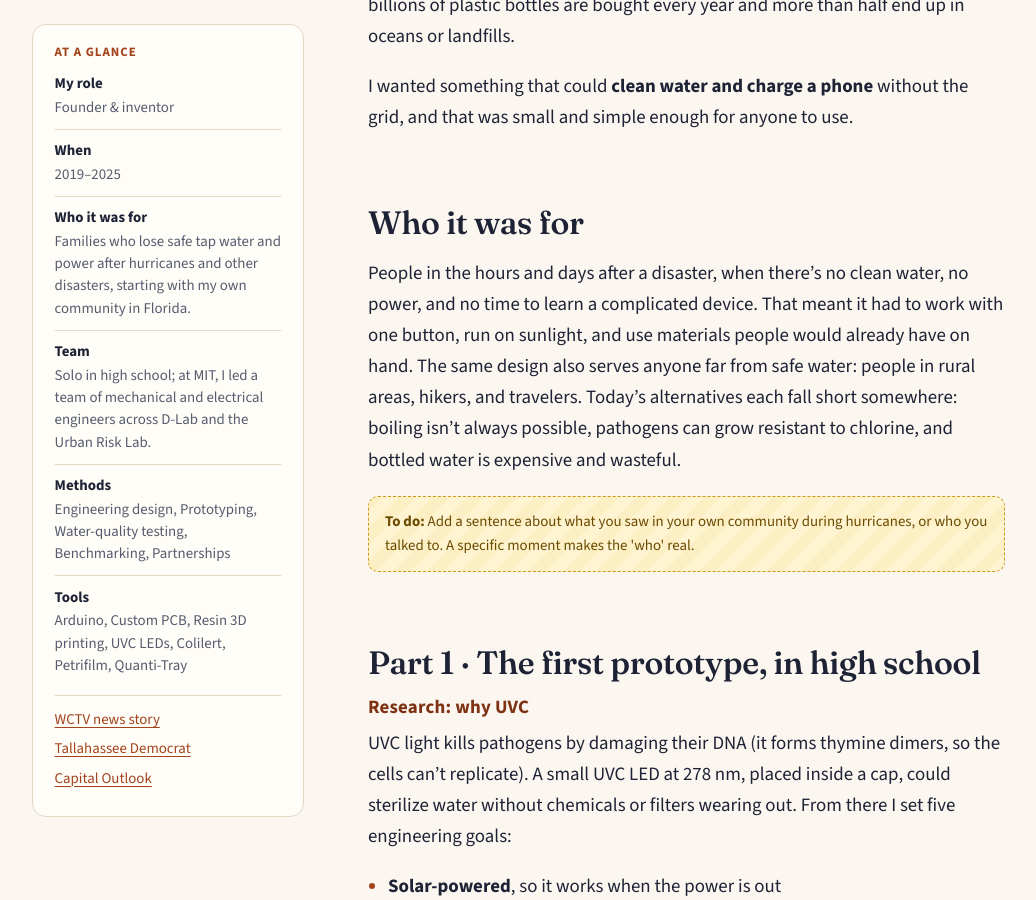
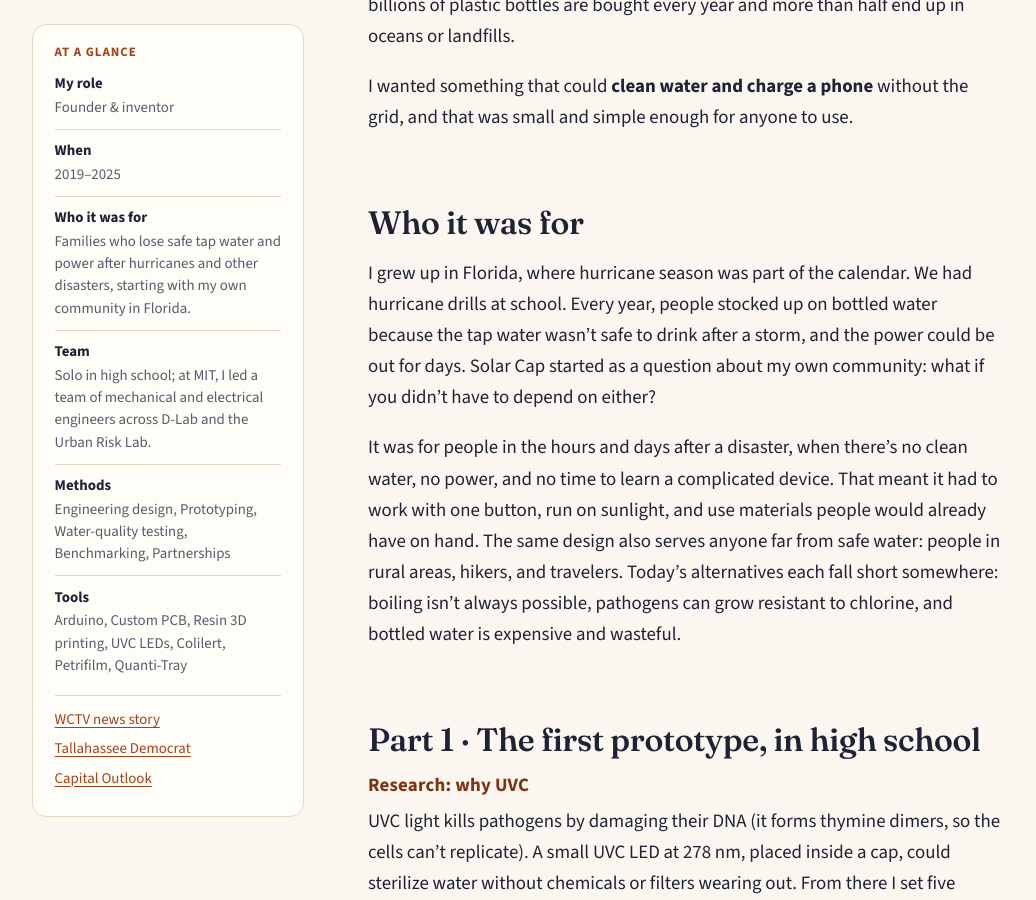
Before and after one commit to sabrinahu618/portfolio, a Jekyll site: the page built from _projects/solar-cap.md, in a window 1280 px wide and 900 px high, scrolled down 1681 px. Shown: the whole window, without its empty margins (32-1068 px from the left). Built offline with Jekyll 4.4.1, drawn with Linux system fonts in a browser that asks for light colours.

Commit message:
Solar Cap: add personal context about Florida hurricane seasons
Co-Authored-By: Claude Opus 5.5 <noreply@anthropic.com>
Claude-Session: https://claude.ai/code/session_01HybnYJGYPLDq5hkAYptQSd

```diff
--- a/_projects/solar-cap.md
+++ b/_projects/solar-cap.md
@@ -40,9 +40,10 @@ I wanted something that could **clean water and charge a phone** without the gri
 
 ## Who it was for
 
-People in the hours and days after a disaster, when there's no clean water, no power, and no time to learn a complicated device. That meant it had to work with one button, run on sunlight, and use materials people would already have on hand. The same design also serves anyone far from safe water: people in rural areas, hikers, and travelers. Today's alternatives each fall short somewhere: boiling isn't always possible, pathogens can grow resistant to chlorine, and bottled water is expensive and wasteful.
+I grew up in Florida, where hurricane season was part of the calendar. We had hurricane drills at school. Every year, people stocked up on bottled water because the tap water wasn't safe to drink after a storm, and the power could be out for days. Solar Cap started as a question about my own community: what if you didn't have to depend on either?
 
-{% include todo.html note="Add a sentence about what you saw in your own community during hurricanes, or who you talked to. A specific moment makes the 'who' real." %}
+It was for people in the hours and days after a disaster, when there's no clean water, no power, and no time to learn a complicated device. That meant it had to work with one button, run on sunlight, and use materials people would already have on hand. The same design also serves anyone far from safe water: people in rural areas, hikers, and travelers. Today's alternatives each fall short somewhere: boiling isn't always possible, pathogens can grow resistant to chlorine, and bottled water is expensive and wasteful.
+
 
 ## Part 1 · The first prototype, in high school
 
```
